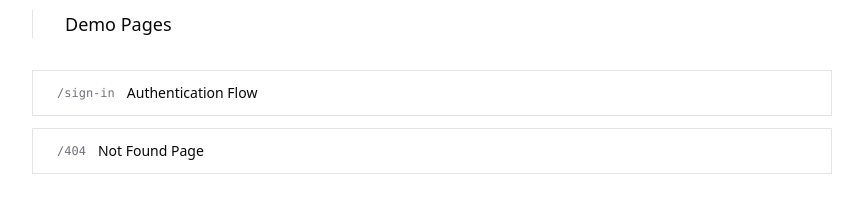
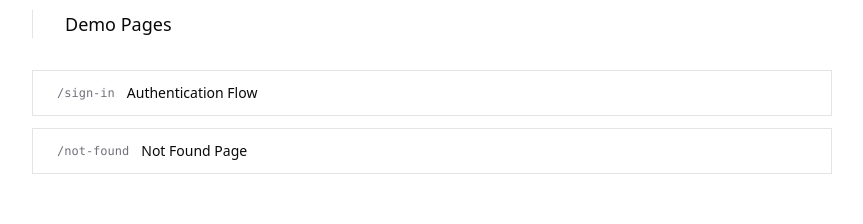
Before and after one commit to addoxy/axii-stack, a Next.js app: page / in a window 1280 px wide. Shown: the part 1194-1418 px from the top of the page, without its empty margins (208-1071 px from the left). Built offline with nearby package versions, Linux system fonts and the light colour scheme; no server answers; what tailwindcss-debug-screens would draw is missing.

Commit message:
Update not found and error pages, and button styles for dark mode

```diff
--- a/src/app/error.tsx
+++ b/src/app/error.tsx
@@ -58,7 +58,7 @@ export default function Error({
         <div className="mt-12 flex flex-col gap-4 md:flex-row">
           <button
             onClick={reset}
-            className="border-border hover:border-foreground hover:bg-card group inline-flex items-center gap-2 border px-6 py-3 transition-all"
+            className="border-border hover:border-foreground dark:hover:border-border hover:bg-card group inline-flex items-center gap-2 border px-6 py-3 transition-all"
           >
             <RefreshCw className="text-muted-foreground group-hover:text-foreground h-4 w-4 transition-colors" />
             <span className="text-foreground text-sm font-medium">
--- a/src/app/not-found.tsx
+++ b/src/app/not-found.tsx
@@ -48,7 +48,7 @@ export default function NotFound() {
               <Link
                 key={index}
                 href={route.path}
-                className="border-border hover:border-foreground hover:bg-card group inline-flex items-center gap-3 border px-6 py-3 transition-all"
+                className="border-border hover:border-foreground dark:hover:border-border hover:bg-card group inline-flex items-center gap-3 border px-6 py-3 transition-all"
               >
                 <span className="text-muted-foreground font-mono text-xs">
                   {route.path}
--- a/src/app/page.tsx
+++ b/src/app/page.tsx
@@ -1,7 +1,7 @@
 'use client';
 
 import { ThemeToggler } from '@/components/ui/theme-toggler';
-import { ArrowRight, Github } from 'lucide-react';
+import { ArrowRight, GithubIcon } from 'lucide-react';
 import { useState } from 'react';
 
 export default function Home() {
@@ -52,7 +52,27 @@ export default function Home() {
   return (
     <div className="mx-auto min-h-screen max-w-4xl px-6 py-12 md:px-12 md:py-20">
       {/* Header */}
-      <AxiiStackHeader />
+      <header className="flex items-start justify-between">
+        <div>
+          <h1 className="text-foreground text-2xl font-light tracking-tight">
+            Axii Stack
+          </h1>
+          <div className="text-muted-foreground mt-1 font-mono text-sm">
+            v1.0.0
+          </div>
+        </div>
+        <div className="flex items-center gap-4">
+          <a
+            href="https://github.com/addoxy/axii-stack"
+            target="_blank"
+            className="border-border hover:border-foreground hover:text-foreground text-muted-foreground inline-flex items-center gap-1.5 border-b pb-0.5 text-sm transition-colors"
+          >
+            <GithubIcon className="h-3.5 w-3.5" />
+            <span>GitHub</span>
+          </a>
+          <ThemeToggler />
+        </div>
+      </header>
 
       {/* Main Content */}
       <main className="mt-20 md:mt-32">
@@ -95,28 +115,29 @@ export default function Home() {
           </h2>
 
           <div className="flex flex-col gap-3">
+            {[
+              {
+                href: '/sign-in',
+                label: 'Authentication Flow',
+              },
+              {
+                href: '/not-found',
+                label: 'Not Found Page',
+              },
+            ].map((route) => (
               <a
-              href="/sign-in"
-              className="border-border hover:border-foreground hover:bg-card group inline-flex items-center gap-3 border px-6 py-3 transition-all"
+                key={route.href}
+                href={route.href}
+                className="border-border hover:border-foreground dark:hover:border-border hover:bg-card group inline-flex items-center gap-3 border px-6 py-3 transition-all"
               >
                 <span className="text-muted-foreground font-mono text-xs">
-                /sign-in
+                  {route.href}
                 </span>
                 <span className="text-foreground text-sm font-medium">
-                Authentication Flow
+                  {route.label}
                 </span>
               </a>
-            <a
-              href="/not-found-demo"
-              className="border-border hover:border-foreground hover:bg-card group inline-flex items-center gap-3 border px-6 py-3 transition-all"
-            >
-              <span className="text-muted-foreground font-mono text-xs">
-                /404
-              </span>
-              <span className="text-foreground text-sm font-medium">
-                Not Found Page
-              </span>
-            </a>
+            ))}
           </div>
         </div>
 
@@ -165,29 +186,3 @@ export default function Home() {
     </div>
   );
 }
-
-export const AxiiStackHeader = () => {
-  return (
-    <header className="flex items-start justify-between">
-      <div>
-        <h1 className="text-foreground text-2xl font-light tracking-tight">
-          Axii Stack
-        </h1>
-        <div className="text-muted-foreground mt-1 font-mono text-sm">
-          v1.0.0
-        </div>
-      </div>
-      <div className="flex items-center gap-4">
-        <a
-          href="https://github.com/addoxy/axii-stack"
-          target="_blank"
-          className="border-border hover:border-foreground hover:text-foreground text-muted-foreground inline-flex items-center gap-1.5 border-b pb-0.5 text-sm transition-colors"
-        >
-          <Github className="h-3.5 w-3.5" />
-          <span>GitHub</span>
-        </a>
-        <ThemeToggler />
-      </div>
-    </header>
-  );
-};
```
Lines whose indentation alone changed are shown as unchanged.
